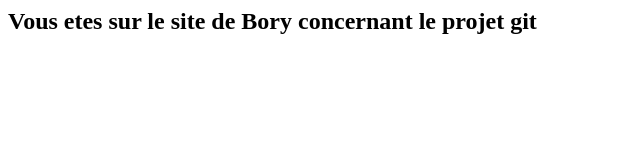
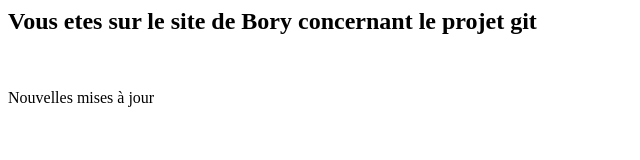
Before and after one commit to borydiallo/test_git, a plain HTML site: page index.html in a window 1280 px wide. Shown: the whole page, without its empty margins (0-640 px from the left). Drawn offline with Linux system fonts and the light colour scheme.

Commit message:
changement du code

```diff
--- a/index.html
+++ b/index.html
@@ -1,3 +1,4 @@
 <html>
-	<h2>Vous etes sur le site de Bory concernant le projet git</h2>
+	<h2>Vous etes sur le site de Bory concernant le projet git</h2><br>
+	<p>Nouvelles mises à jour</p>
 </html>
```
